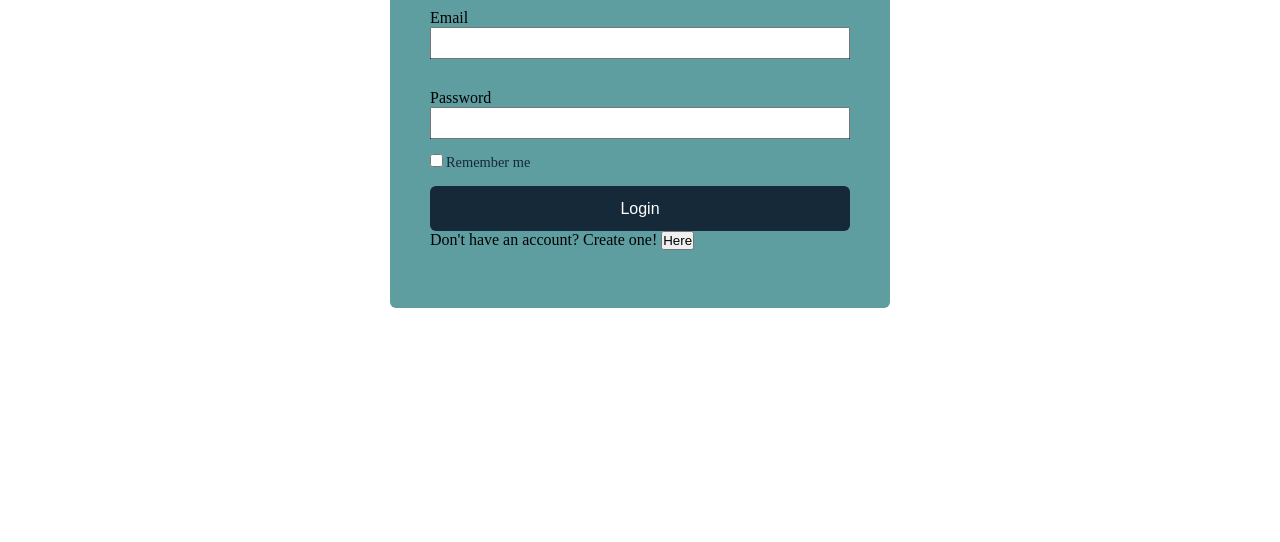
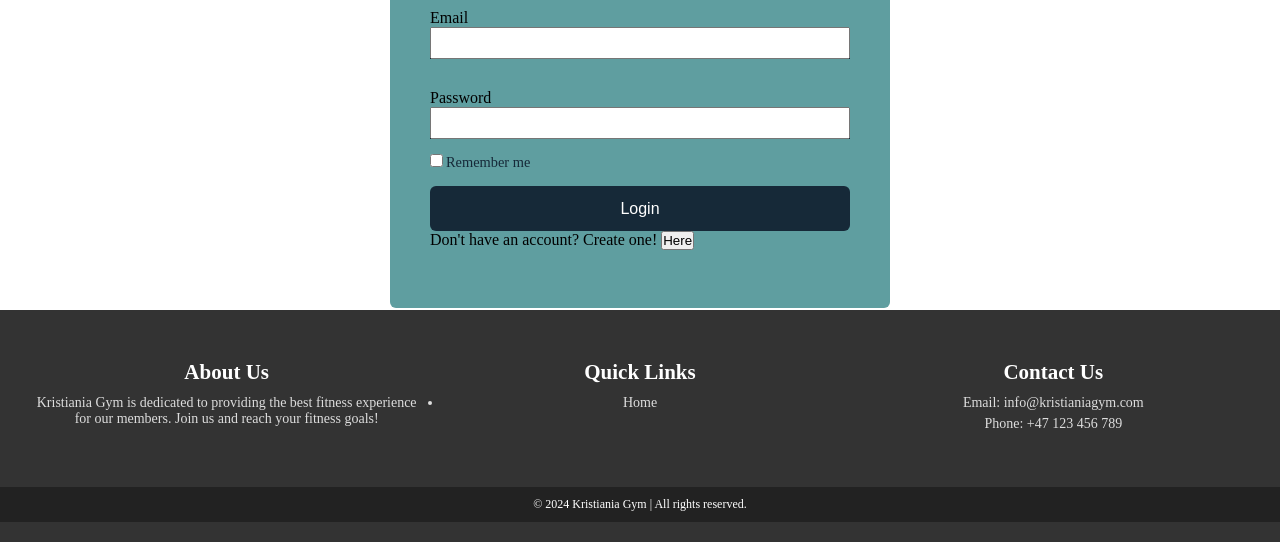
Before and after one commit to Kristoferrm/Final-Project, a website built with webpack: page sign.html in a window 1280 px wide. Shown: the part 268-810 px from the top of the page. Built offline with nearby package versions, Linux system fonts and the light colour scheme; some packages are replaced by stand-ins of ours; no server answers; the database is empty.

Commit message:
final-project

```diff
--- a/sign.html
+++ b/sign.html
@@ -97,6 +97,35 @@
 
       </div>
     </main>
+
+
+    <footer class="footer-container">
+      <div class="footer-content">
+        <div class="footer-section about">
+          <h2>About Us</h2>
+          <p>Kristiania Gym is dedicated to providing the best fitness experience for our members. Join us and reach your fitness goals!</p>
+        </div>
+
+        <div class="footer-section links">
+          <h2>Quick Links</h2>
+          <ul>
+            <li><a href="/index.html">Home</a></li>
+
+          </ul>
+        </div>
+
+        <div class="footer-section contact">
+          <h2>Contact Us</h2>
+          <p>Email: info@kristianiagym.com</p>
+          <p>Phone: +47 123 456 789</p>
+        </div>
+
+      </div>
+      <div class="footer-bottom">
+        &copy; 2024 Kristiania Gym | All rights reserved.
+      </div>
+    </footer>
+
     <script src="./dist/bundle.js" type="module"></script>
   </body>
 </html>
--- a/src/css/api.css
+++ b/src/css/api.css
@@ -146,3 +146,49 @@ li span{
     transition: 0.5s;
     cursor: pointer;
 }
+
+
+.footer-container {
+    background-color: #333;
+    color: #fff;
+    padding: 20px 0;
+    text-align: center;
+    font-size: 14px;
+  }
+
+  .footer-content {
+    display: flex;
+    justify-content: space-around;
+    flex-wrap: wrap;
+    padding: 20px;
+  }
+
+  .footer-section {
+    flex: 1;
+    min-width: 250px;
+    margin: 10px;
+  }
+
+  .footer-section h2 {
+    margin-bottom: 10px;
+  }
+
+  .footer-section p,
+  .footer-section ul,
+  .footer-section li,
+  .footer-section a {
+    color: #ddd;
+    margin: 5px 0;
+    text-decoration: none;
+  }
+
+  .footer-section a:hover {
+    color: #fff;
+  }
+
+  .footer-bottom {
+    background-color: #222;
+    padding: 10px 0;
+    font-size: 12px;
+    margin-top: 20px;
+  }
--- a/src/css/sign.css
+++ b/src/css/sign.css
@@ -178,3 +178,49 @@ header{
 	width: 1.5rem;
 	height: 1.5rem;
 }
+
+
+.footer-container {
+    background-color: #333;
+    color: #fff;
+    padding: 20px 0;
+    text-align: center;
+    font-size: 14px;
+  }
+
+  .footer-content {
+    display: flex;
+    justify-content: space-around;
+    flex-wrap: wrap;
+    padding: 20px;
+  }
+
+  .footer-section {
+    flex: 1;
+    min-width: 250px;
+    margin: 10px;
+  }
+
+  .footer-section h2 {
+    margin-bottom: 10px;
+  }
+
+  .footer-section p,
+  .footer-section ul,
+  .footer-section li,
+  .footer-section a {
+    color: #ddd;
+    margin: 5px 0;
+    text-decoration: none;
+  }
+
+  .footer-section a:hover {
+    color: #fff;
+  }
+
+  .footer-bottom {
+    background-color: #222;
+    padding: 10px 0;
+    font-size: 12px;
+    margin-top: 20px;
+  }
```
Also changed, not shown: api.html (+27 -0 lines).
